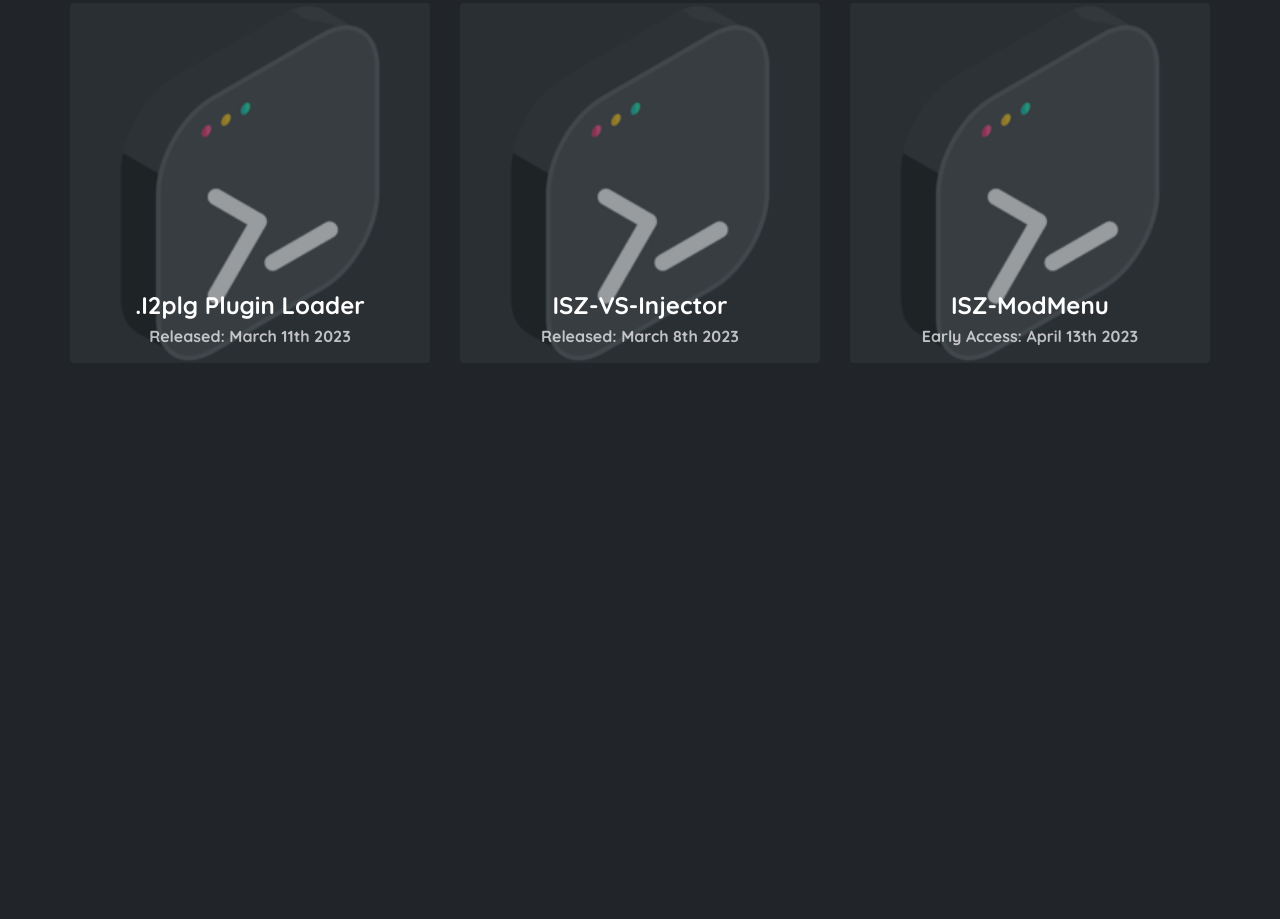
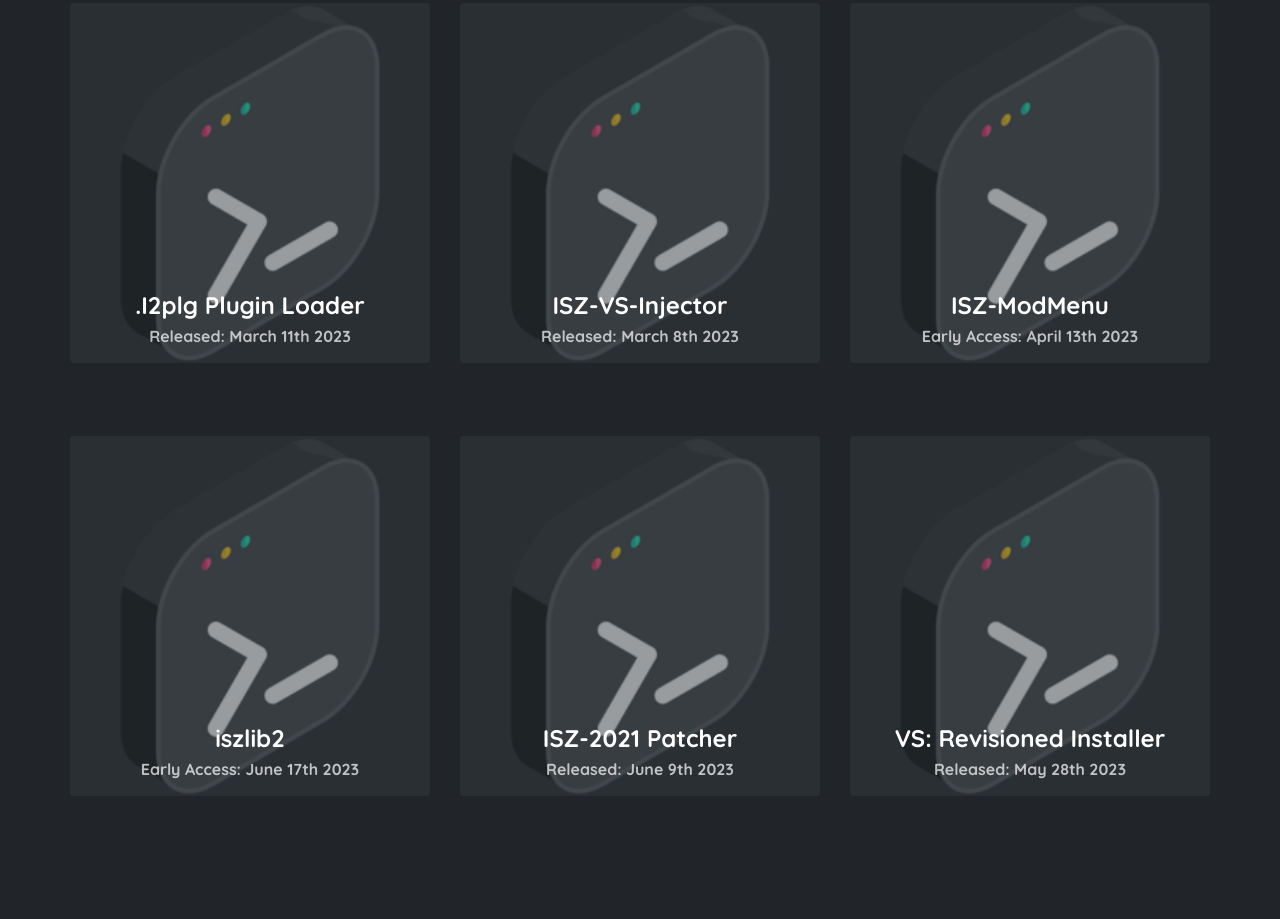
Before and after one commit to Cracko298/projects, a plain HTML site: page Software.html in a window 1280 px wide. Shown: the part 2639-3558 px from the top of the page. Before the commit the page ends 3125 px from the top, so only its background shows below. Drawn offline with Linux system fonts and the light colour scheme.

Commit message:
Update Software.html

```diff
--- a/Software.html
+++ b/Software.html
@@ -275,6 +275,48 @@
 
 
 
+    <div class="row mb-5">
+      <div class="col-md-4">
+        <a href="https://github.com/Cracko298/iszlib2" class="overlay-img">
+          <img src="favico.ico"
+            alt="save rebuild #2">
+          <div class="overlay"></div>
+          <div class="des">
+            <h1 class="title">iszlib2</h1>
+            <h6 class="subtitle">Early Access: June 17th 2023</p>
+            <h6 class="subtitle">Windows</p>
+              <p>Allows Plugin Development for the ISZ-ModMenu Without Need for the Source-Code. (Supports Python, Batch, Visual Basic Script, C++, and Lua).</p>
+          </div>
+        </a>
+      </div>
+      <div class="col-md-4">
+        <a href="https://github.com/ISZ-Hacker-Organization/ISZ-2021-Patcher" class="overlay-img">
+          <img src="favico.ico"
+            alt="save converter">
+          <div class="overlay"></div>
+          <div class="des">
+            <h1 class="title">ISZ-2021 Patcher</h1>
+            <h6 class="subtitle">Released: June 9th 2023</p>
+            <h6 class="subtitle">Windows</p>
+              <p>Patches ISZ-2021 on Steam/PC for Blueprint, C++, and Console Modding.</p>
+          </div>
+        </a>
+      </div>
+      <div class="col-md-4">
+        <a href="https://github.com/ISZ-Hacker-Organization/VS-Revisioned-Installer" class="overlay-img">
+          <img src="favico.ico"
+            alt="aimbot">
+          <div class="overlay"></div>
+          <div class="des">
+            <h1 class="title">VS: Revisioned Installer</h1>
+            <h6 class="subtitle">Released: May 28th 2023</p>
+            <h6 class="subtitle">Windows</p>
+              <p>An Open-Source Installer that allows users to install "VS: Revisioned". A Mod I had made to rebalance VS: TR (Vampire Slayer: The Resurrection).</p>
+          </div>
+        </a>
+      </div>
+    </div><!-- end of row -->
+
 
 
 
```
